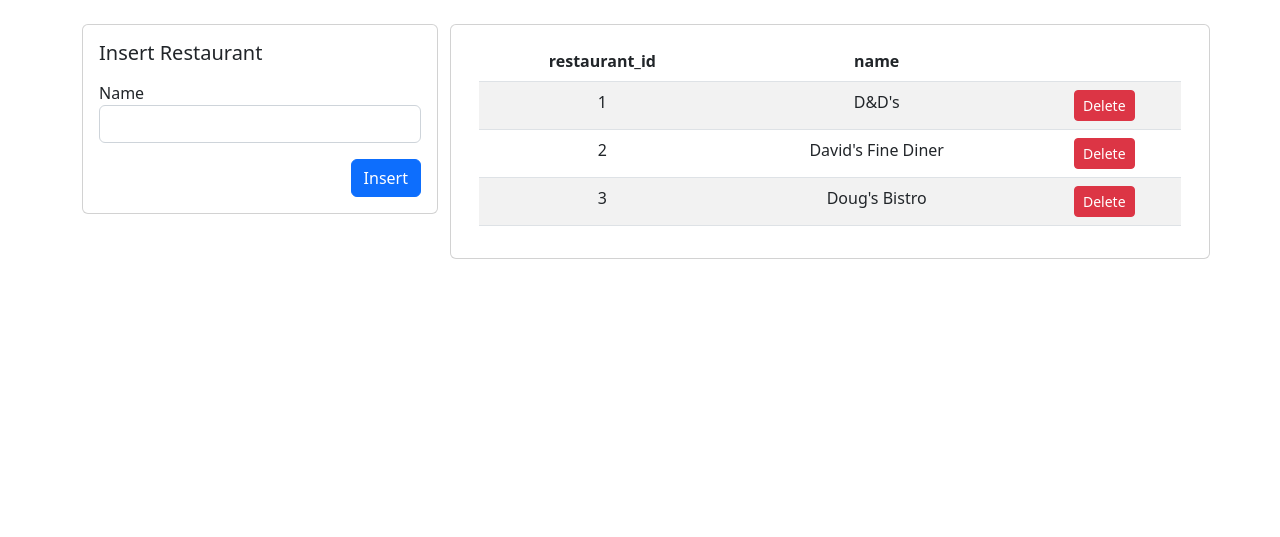
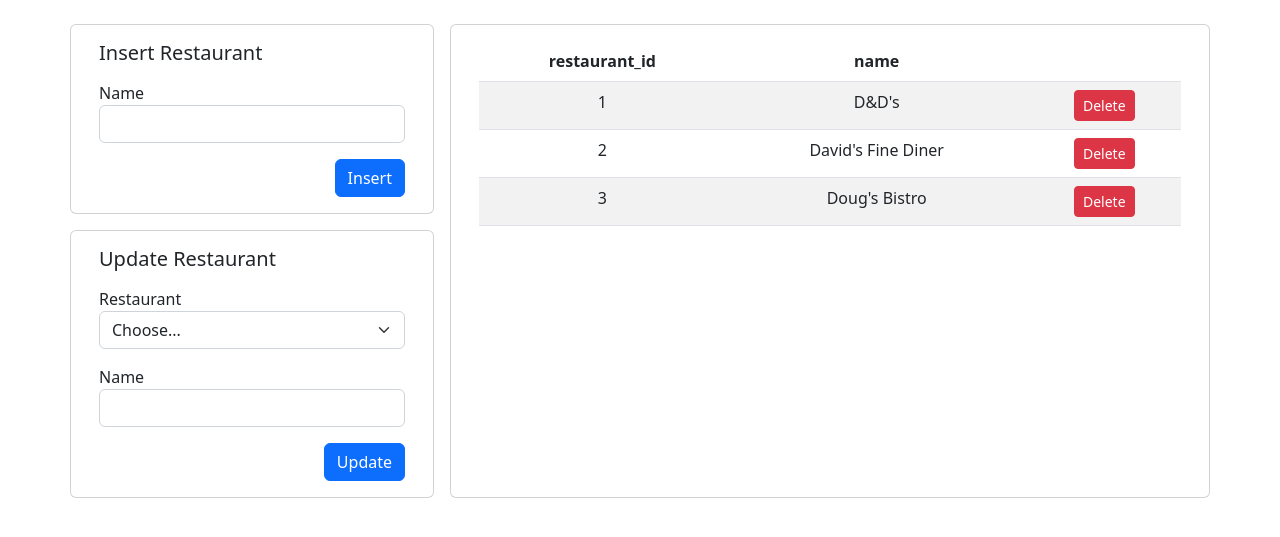
Before and after one commit to djleedke/osu-cs340-portfolio-course-project, a Flask app: page /restaurants in a window 1280 px wide. Shown: the part 56-593 px from the top of the page. Run offline with Flask 2, Linux system fonts and the light colour scheme; data comes from the database, SQL or seed files in the repository; data that the repository does not hold is empty; some libraries are stand-ins or nearby versions.

Commit message:
Restaurants can now be updated

```diff
--- a/app.py
+++ b/app.py
@@ -185,6 +185,12 @@ def restaurants():
     context = db.get_all_restaurants(mysql)
     return render_template('pages/restaurants.html', context=context)
 
+@app.route('/restaurants/<restaurant_id>')
+def get_restaurant(restaurant_id):
+
+    restaurant = db.get_restaurant(mysql, restaurant_id)
+    return jsonify(restaurant)
+
 @app.route('/restaurants/insert', methods=['POST'])
 def insert_restaurant():
 
@@ -195,6 +201,17 @@ def insert_restaurant():
     db.insert_restaurant(mysql, restaurant)
     return redirect(url_for('restaurants'))
 
+@app.route('/restaurants/update', methods=['POST'])
+def update_restaurant():
+
+    restaurant = {
+        'id' : request.form['restaurant-id'],
+        'name': request.form['name']
+    }
+
+    db.update_restaurant(mysql, restaurant)
+    return redirect(url_for('restaurants'))
+
 @app.route('/restaurants/delete', methods=['DELETE'])
 def delete_restaurant():
     result = db.delete_restaurant(mysql, request.json['restaurant_id'])
--- a/database.py
+++ b/database.py
@@ -209,6 +209,14 @@ def get_all_restaurants(mysql):
     query = ("SELECT * FROM restaurants")
     return execute_query(mysql, query)
 
+def get_restaurant(mysql, restaurant_id):
+    """Returns the restaurant for the given restaurant_id"""
+
+    query = (
+        f"SELECT * FROM restaurants WHERE restaurant_id={restaurant_id};"
+    )
+
+    return execute_query(mysql, query)
 
 def insert_restaurant(mysql, restaurant):
     """Inserts a new restaurant into the restaurants table.  Must provide a restaurant dictionary that contains the table attributes."""
@@ -220,6 +228,16 @@ def insert_restaurant(mysql, restaurant):
 
     return execute_query(mysql, query)
 
+def update_restaurant(mysql, restaurant):
+    """Updates the restaurant with the provided values and id"""
+
+    query = (
+        f'UPDATE restaurants SET name="{restaurant["name"]}" '
+        f"WHERE restaurant_id='{restaurant['id']}';"
+    )
+
+    return execute_query(mysql, query)
+
 def delete_restaurant(mysql, restaurant_id):
     """Deletes a restaurant from the restaurants table for the specified restaurant_id."""
 
--- a/sql_queries/DDL.sql
+++ b/sql_queries/DDL.sql
@@ -30,7 +30,7 @@ CREATE TABLE `chefs` (
   `position` varchar(50) NOT NULL,
   PRIMARY KEY (`chef_id`),
   UNIQUE KEY `chef_id_UNIQUE` (`chef_id`),
-  FOREIGN KEY (`restaurant_id`) REFERENCES `restaurants` (`restaurant_id`)
+  FOREIGN KEY (`restaurant_id`) REFERENCES `restaurants` (`restaurant_id`) ON DELETE SET NULL
 );
 
 -- Inserting `chefs` data
--- a/sql_queries/DML.SQL
+++ b/sql_queries/DML.SQL
@@ -4,6 +4,9 @@
 
 -- get all restaurants
 SELECT * FROM restaurants;
+
+-- get specific resturant
+SELECT * FROM restaurants WHERE restaurant_id=:restaurant_id;
 
 -- get all Restaurant IDs and Names to populate the Restaurant dropdown
 SELECT restaurant_id, name FROM restaurants
--- a/static/main.js
+++ b/static/main.js
@@ -1,6 +1,8 @@
 
 
 // Setting up onchange listeners for our update forms (to fill them in dynamically)
+
+if(document.getElementById('updateChef')){
     document.getElementById('updateChef').onchange = function() {
 
         let chefId = document.getElementById('updateChef').value;
@@ -19,6 +21,24 @@ document.getElementById('updateChef').onchange = function() {
             document.getElementById('updateRestaurant').value = restaurantId;
 
         });
+    }
+}
+
+if(document.getElementById('updateRestaurant')){
+    document.getElementById('updateRestaurant').onchange = function() {
+
+        let restaurantId = document.getElementById('updateRestaurant').value;
+
+        fetch("/restaurants/" + restaurantId, {
+            method: 'GET',
+            headers: {
+                'Content-Type' : 'application/json'
+            }
+        }).then(response => response.json())
+        .then( data => {
+            document.getElementById('updateRestaurantName').value = data[0].name;
+        });
+    }
 }
 
 /**
--- a/templates/modals/restaurant_delete_modal.html
+++ b/templates/modals/restaurant_delete_modal.html
@@ -6,7 +6,7 @@
                 <button type="button" class="btn-close" data-bs-dismiss="modal" aria-label="Close"></button>
             </div>
             <div class="modal-body">
-                <p>This will delete the Restaurant.</p>
+                <p>This will delete the restaurant and unassign any chefs that are assigned to this restaurant.</p>
                 <p>Are you sure?</p>
             </div>
             <div class="modal-footer">
--- a/templates/pages/restaurants.html
+++ b/templates/pages/restaurants.html
@@ -5,7 +5,8 @@
     <div class="container">
         <div class="row">
             <div class="col-lg-4 mt-4">
-                <div class="card">
+                <div class="row me-1">
+                    <div class="card col-12">
                         <div class="card-body">
                             <h5 class="card-title">Insert Restaurant</h5>
                             <form action="{{ url_for('insert_restaurant')}}" method="post" class="mt-3">
@@ -19,6 +20,30 @@
                                     </div>
                                 </div>
                             </form>
+                        </div>
+                    </div>
+                    <div class="card col-12 mt-3">
+                        <div class="card-body">
+                            <h5 class="card-title">Update Restaurant</h5>
+                            <form action="{{ url_for('update_restaurant')}}" method="post" class="mt-3">
+                                <div class="row">
+                                    <div class="col-12">
+                                        <label for="restaurant">Restaurant</label>
+                                        <select id="updateRestaurant" name="restaurant-id" class="form-select" required>
+                                            <option value="" selected disabled hidden>Choose...</option>
+                                            {% for row in context %}
+                                                <option value="{{row.restaurant_id}}">{{row.restaurant_id}} - {{row.name}}</option>
+                                            {% endfor %}
+                                        </select>
+                                        <label class="mt-3" for="name">Name</label>
+                                        <input type="text" name="name" class="form-control" id="updateRestaurantName" autocomplete="off" required>
+                                    </div>
+                                    <div class="d-flex flex-row-reverse col-12">
+                                        <button type="submit" class="btn btn-primary mt-3">Update</button>
+                                    </div>
+                                </div>
+                            </form>
+                        </div>
                     </div>
                 </div>
             </div>
```
Lines whose indentation alone changed are shown as unchanged.
